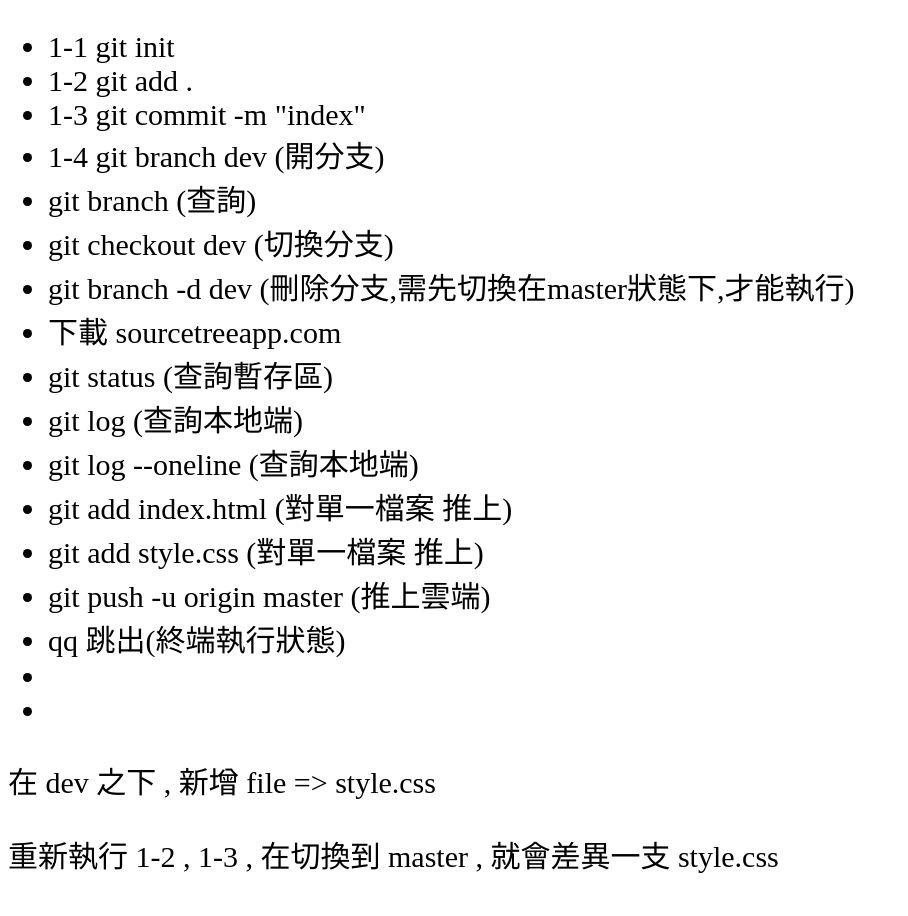
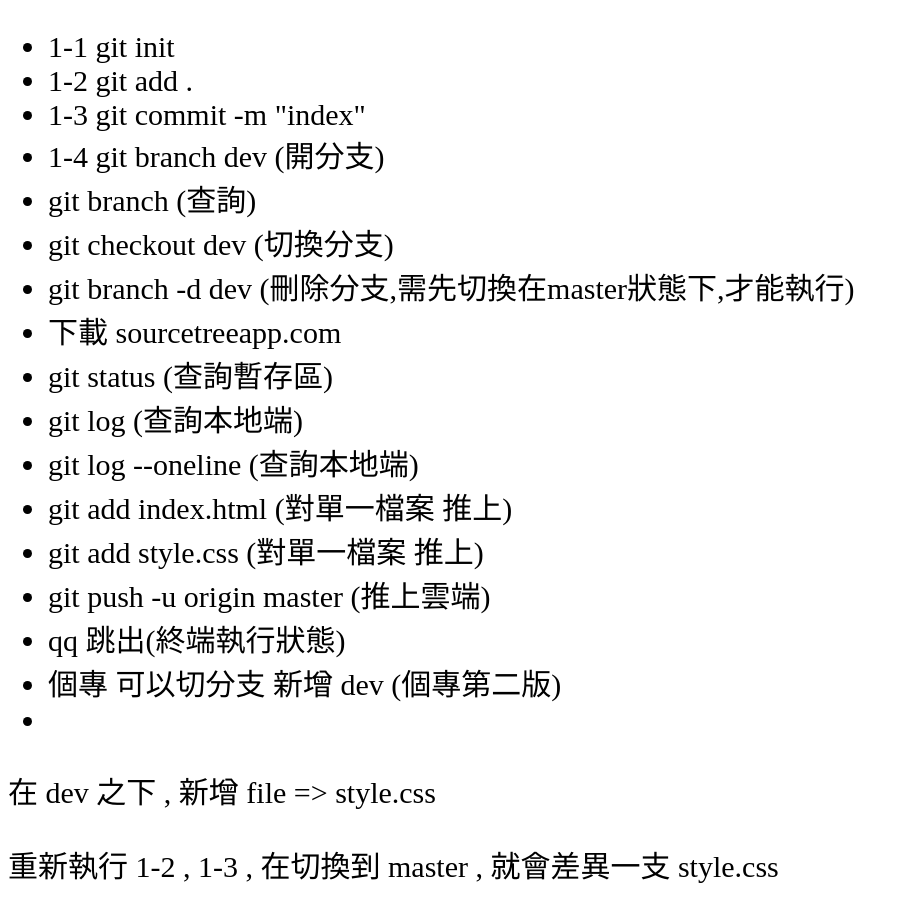
Before and after one commit to Alextw69/0611-GITHUB, a plain HTML site: page index.html in a window 1280 px wide. Shown: the whole page, without its empty margins (0-908 px from the left). Drawn offline with Linux system fonts and the light colour scheme.

Commit message:
add li== 個專

```diff
--- a/index.html
+++ b/index.html
@@ -25,7 +25,7 @@
           <li>git add style.css  (對單一檔案 推上)</li>
           <li>git push -u origin master  (推上雲端)</li>
           <li>qq 跳出(終端執行狀態)</li>
-          <li></li>
+          <li>個專 可以切分支 新增 dev (個專第二版)</li>
           <li></li>
         </ul>
     </div>
```
